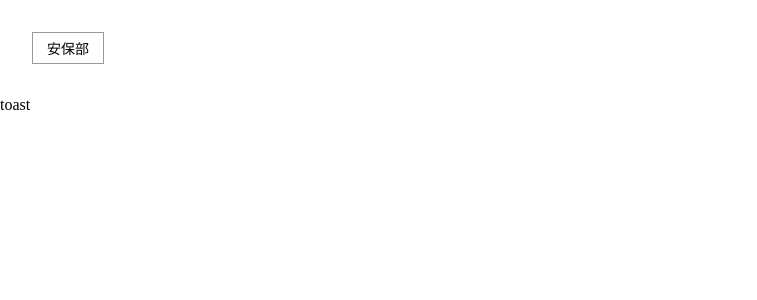
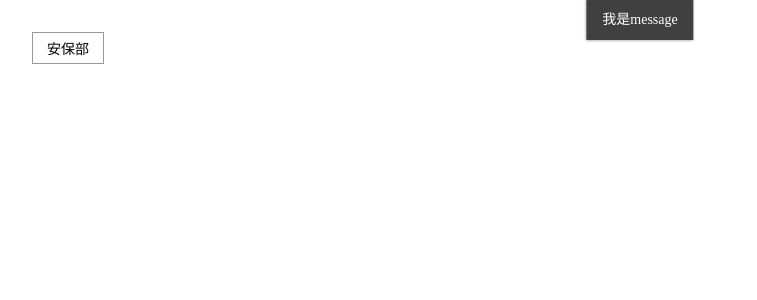
Before and after one commit to cazser/biubiuUI-1, a Vue app: page / in a window 1280 px wide. Both pictures are taken after a click on the button "安保部". Shown: the top 300 px of the page, without its empty margins (0-757 px from the left). Built offline with nearby package versions, Linux system fonts and the light colour scheme.

Commit message:
把车扶起来，添加toast和plugin

```diff
--- a/src/plugin.js
+++ b/src/plugin.js
@@ -1,12 +1,13 @@
 import Toast from '@/toast.vue'
+import test from '@/test.vue'
 import { defineComponent, createApp } from 'vue'
 export default {
     install(app, options) {
         app.config.globalProperties.$toast = function(message) {
             console.log("我是toast")
-            let component = defineComponent(Toast)
+            let component = defineComponent(test)
 
-            let toast = createApp(component)
+            let toast = createApp(component, { message })
 
             let div = document.createElement('div')
             toast.mount(div);
--- /dev/null
+++ b/src/test.vue
@@ -0,0 +1,22 @@
+<template>
+	<biu-toast>
+	  <div>{{message}}</div>
+	</biu-toast>
+
+</template>
+<script>
+import Toast from '@/toast.vue'
+export default{
+name:'test',
+props:["message"],
+components:{'biu-toast':Toast}
+
+};
+</script>
+<style scoped>
+.test{
+
+}
+
+
+</style>
--- a/src/toast.vue
+++ b/src/toast.vue
@@ -1,18 +1,22 @@
 <template>
 	<div class='toast'>
-		toast
 	  <slot></slot>
 	</div>
 </template>
 <script>
 export default{
 name:'toast',
-slot:"api"
+props:['message']
 };
 </script>
 <style scoped>
 .toast{
-
+position: fixed;top:0;color: white;
+left: 50%;transform: translateX(-50%);font-size: 14px;
+line-height: 1.8;height: 40px;display: flex;
+align-items: center;background: rgba(0 ,0 ,0 ,0.75);
+box-shadow: 0 0 3px 0 rgba(0 ,0 ,0 ,0.5);
+padding: 0 16px;
 }
 
 
```
